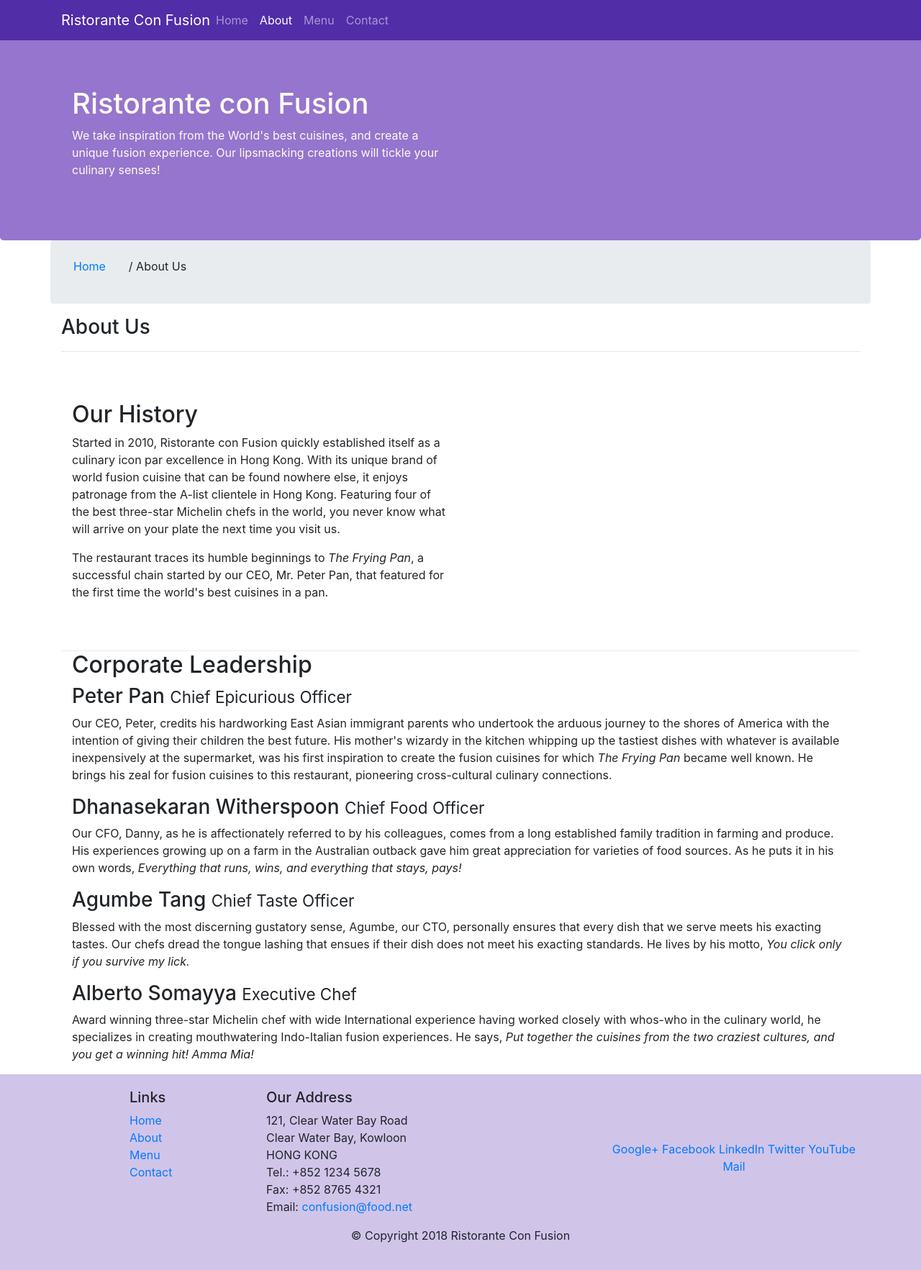
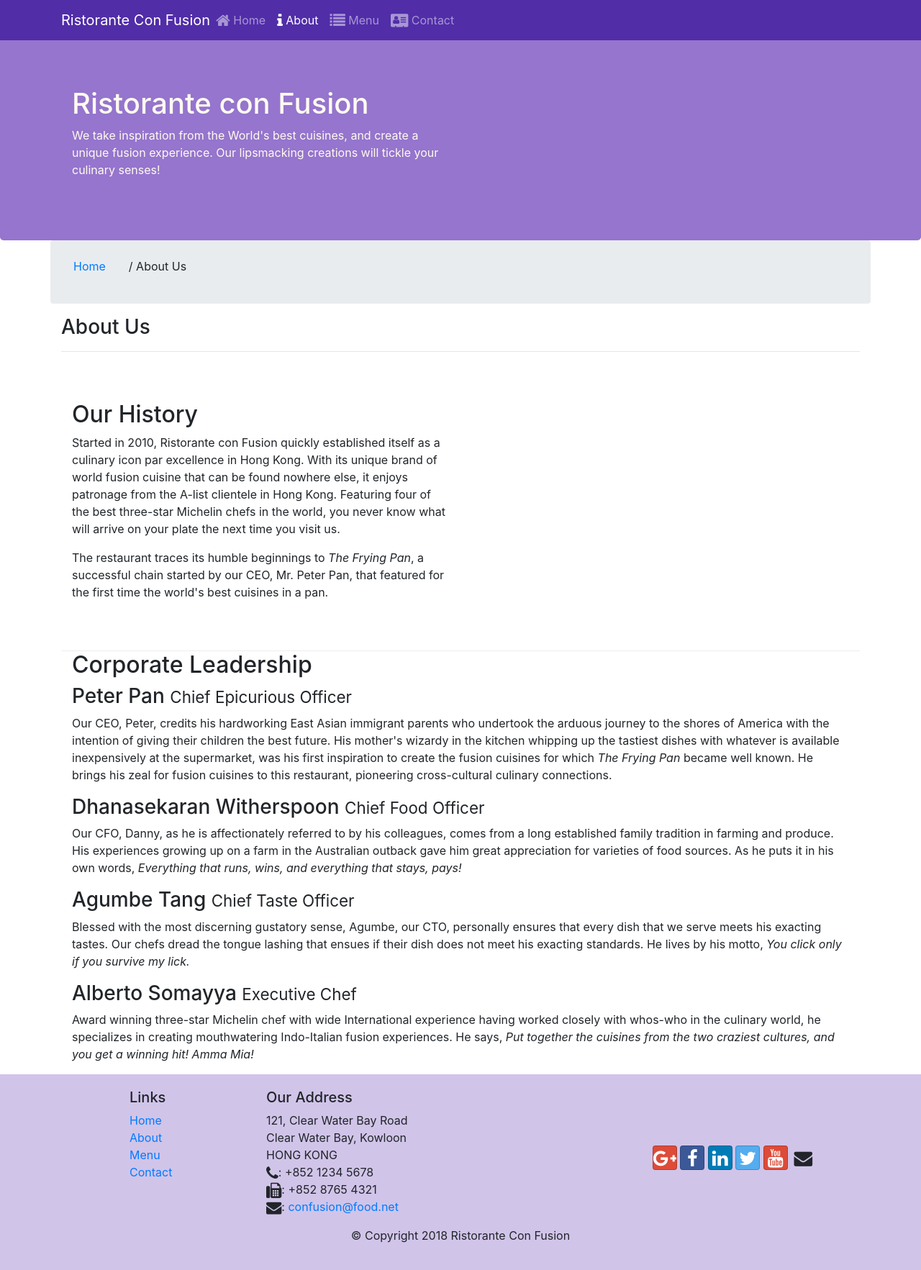
Before and after one commit to L3thal14/Confusion-Bootstrap, a website: page aboutus.html in a window 1280 px wide. Shown: the whole page at 72% size. Drawn offline with nearby package versions, Linux system fonts and the light colour scheme.

Commit message:
Icon Fonts

```diff
--- a/aboutus.html
+++ b/aboutus.html
@@ -8,7 +8,9 @@
     <meta http-equiv="x-ua-compatible" content="ie=edge">
 
     <!-- Bootstrap CSS -->
-    <link rel="stylesheet" href="node_modules/bootstrap/dist/css/bootstrap.min.css">
+    <link rel="stylesheet" href="node_modules/bootstrap/dist/css/bootstrap.min.css" />
+    <link rel="stylesheet" href="node_modules/font-awesome/css/font-awesome.min.css" />
+    <link rel="stylesheet" href="node_modules/bootstrap-social/bootstrap-social.css" />
     <link rel="stylesheet" href="css/styles.css">
     <title>Ristorante Con Fusion: About Us</title>
 
@@ -24,13 +26,13 @@
             <div class="collapse navbar-collapse" id="Navbar">
                 <ul class="navbar-nav mr-auto">
                     <li class="nav-item">
-                        <a class="nav-link" href="./index.html">Home</a>
+                        <a class="nav-link" href="./index.html"><span class="fa fa-home fa-lg"></span> Home</a>
                     </li>
                     <li class="nav-item active">
-                        <a class="nav-link" href="#">About</a>
+                        <a class="nav-link" href="#"><span class="fa fa-info fa-lg"></span> About</a>
                     </li>
-                    <li class="nav-item"><a class="nav-link" href="#">Menu</a></li>
-                    <li class="nav-item"><a class="nav-link" href="#">Contact</a></li>
+                    <li class="nav-item"><a class="nav-link" href="#"><span class="fa fa-list fa-lg"></span> Menu</a></li>
+                    <li class="nav-item"><a class="nav-link" href="#"><span class="fa fa-address-card fa-lg"></span> Contact</a></li>
                 </ul>
             </div>
         </div>
@@ -106,19 +108,19 @@
 		              121, Clear Water Bay Road<br>
 		              Clear Water Bay, Kowloon<br>
 		              HONG KONG<br>
-		              Tel.: +852 1234 5678<br>
-		              Fax: +852 8765 4321<br>
-		              Email: <a href="mailto:confusion@food.net">confusion@food.net</a>
+		              <i class="fa fa-phone fa-lg"></i>: +852 1234 5678<br />
+                        <i class="fa fa-fax fa-lg"></i>: +852 8765 4321<br />
+                        <i class="fa fa-envelope fa-lg"></i>: <a href="mailto:confusion@food.net">confusion@food.net</a>
 		           </address>
                 </div>
                 <div class="col-12 col-sm-4 align-self-center">
                     <div class="text-center">
-                        <a href="http://google.com/+">Google+</a>
-                        <a href="http://www.facebook.com/profile.php?id=">Facebook</a>
-                        <a href="http://www.linkedin.com/in/">LinkedIn</a>
-                        <a href="http://twitter.com/">Twitter</a>
-                        <a href="http://youtube.com/">YouTube</a>
-                        <a href="mailto:">Mail</a>
+                        <a class="btn btn-social-icon btn-google" href="http://google.com/+"><i class="fa fa-google-plus fa-lg"></i></a>
+                        <a class="btn btn-social-icon btn-facebook" href="http://www.facebook.com/profile.php?id="><i class="fa fa-facebook fa-lg"></i></a>
+                        <a class="btn btn-social-icon btn-linkedin" href="http://www.linkedin.com/in/"><i class="fa fa-linkedin fa-lg"></i></a>
+                        <a class="btn btn-social-icon btn-twitter" href="http://twitter.com/"><i class="fa fa-twitter fa-lg"></i></a>
+                        <a class="btn btn-social-icon btn-google" href="http://youtube.com/"><i class="fa fa-youtube fa-lg"></i></a>
+                        <a class="btn btn-social-icon" href="mailto:"><i class="fa fa-envelope fa-lg"></i></a>
                     </div>
                 </div>
            </div>
--- a/package.json
+++ b/package.json
@@ -15,6 +15,8 @@
   },
   "dependencies": {
     "bootstrap": "^4.5.2",
+    "bootstrap-social": "^5.1.1",
+    "font-awesome": "^4.7.0",
     "jquery": "^3.3.1",
     "popper.js": "^1.12.9"
   }
```
Also changed, not shown: index.html (+16 -14 lines), 1 other file.
